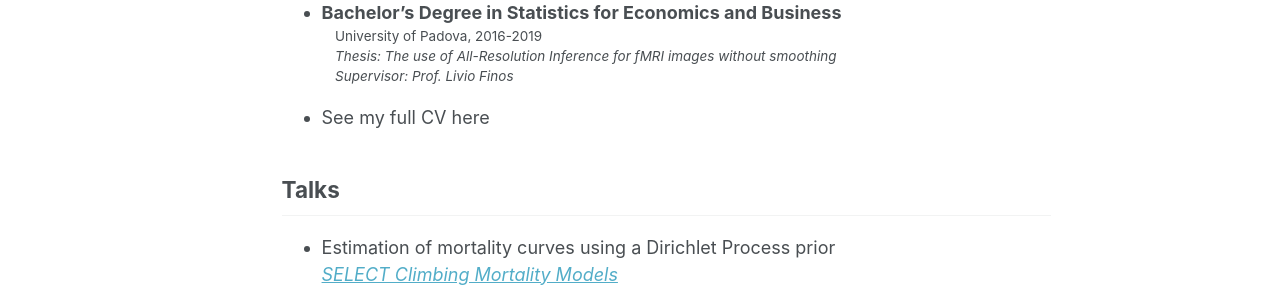
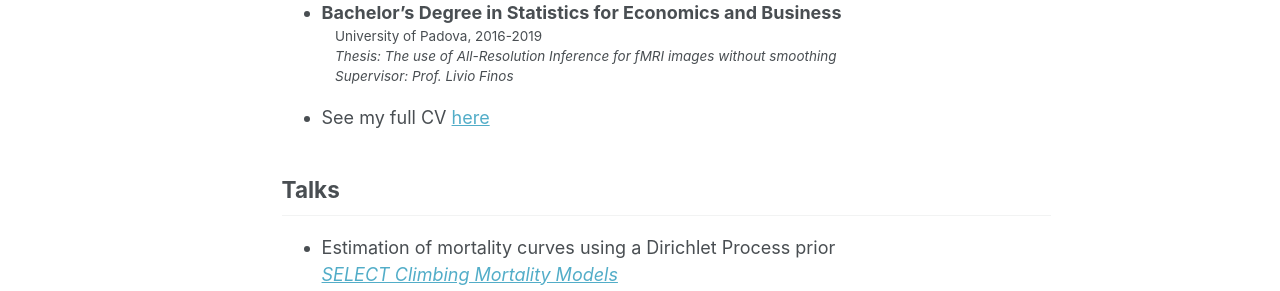
Before and after one commit to davideagno/davideagno.github.io, a Jekyll site: the page built from _pages/about.md, in a window 1280 px wide and 1212 px high. Shown: the part 690-981 px from the top of the window. Built offline with Jekyll 4.4.1, drawn with Linux system fonts in a browser that asks for light colours; part of the change alters nothing that is shown.

```diff
--- a/_pages/about.md
+++ b/_pages/about.md
@@ -29,7 +29,7 @@ Education
   :   *Thesis: The use of All-Resolution Inference for fMRI images without smoothing*<br />
   :   *Supervisor: Prof. Livio Finos*
 
-* See my full CV here
+* See my full CV [here]("files/CURRICULUM.pdf")
 
 Talks
 --
```
